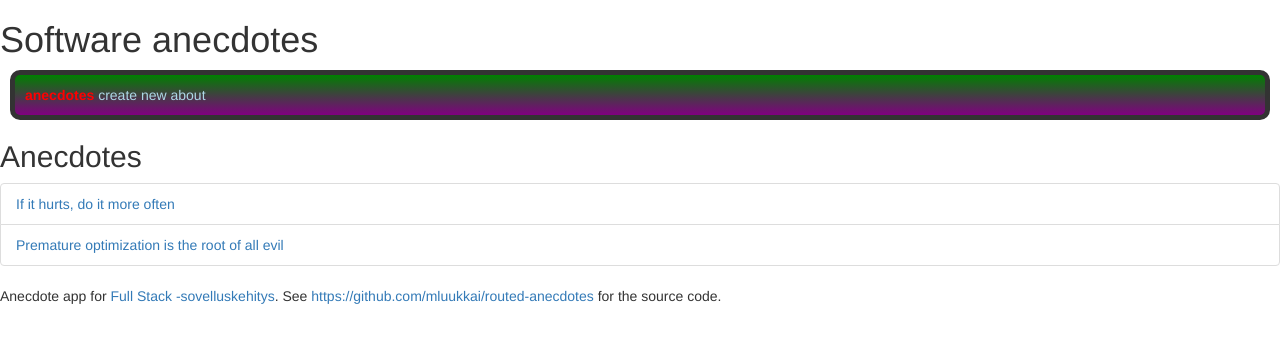
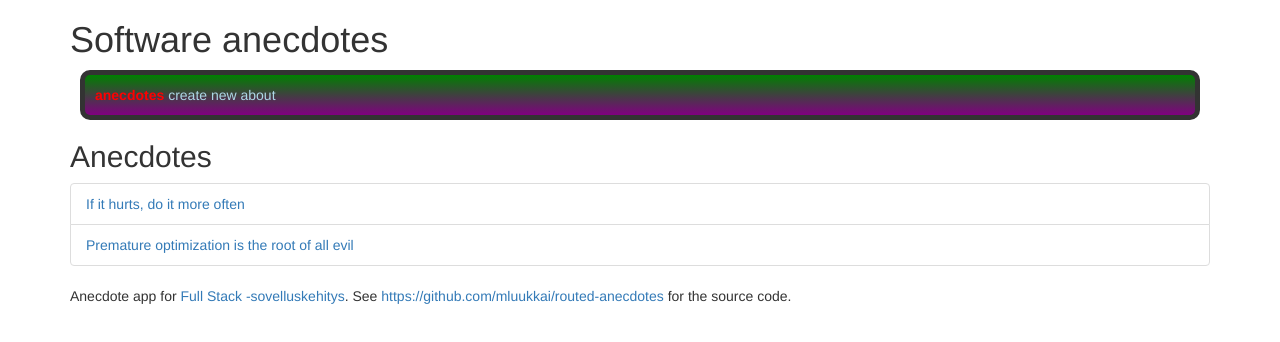
Before and after one commit to mattifso/osa6, a React (Create React App) app in the folder routed-anecdotes/: page / in a window 1280 px wide. Shown: the top 342 px of the page. Built offline with nearby package versions, Linux system fonts and the light colour scheme.

Commit message:
Add submission for assignment 6.22, add picture of Douglas Crockford looking at your merge request.

```diff
--- a/routed-anecdotes/src/App.js
+++ b/routed-anecdotes/src/App.js
@@ -1,6 +1,6 @@
 import React from 'react'
 import { BrowserRouter as Router, Route, Link, Redirect, NavLink } from 'react-router-dom'
-import { ListGroup, ListGroupItem } from 'react-bootstrap'
+import { ListGroup, ListGroupItem, Grid, Col, Image } from 'react-bootstrap'
 
 const Menu = ({ anecdotes, addNew, anecdoteById, notify }) => {
   const menuStyle = {
@@ -57,12 +57,19 @@ const About = () => (
     <h2>About anecdote app</h2>
     <p>According to Wikipedia:</p>
 
-    <em>An anecdote is a brief, revealing account of an individual person or an incident.
-        Occasionally humorous, anecdotes differ from jokes because their primary purpose is not simply to provoke laughter but to reveal a truth more general than the brief tale itself,
-        such as to characterize a person by delineating a specific quirk or trait, to communicate an abstract idea about a person, place, or thing through the concrete details of a short narrative.
-      An anecdote is "a story with a point."</em>
+    <Grid>
+      <Col sm={8}>
+        <em>An anecdote is a brief, revealing account of an individual person or an incident.
+            Occasionally humorous, anecdotes differ from jokes because their primary purpose is not simply to provoke laughter but to reveal a truth more general than the brief tale itself,
+            such as to characterize a person by delineating a specific quirk or trait, to communicate an abstract idea about a person, place, or thing through the concrete details of a short narrative.
+          An anecdote is "a story with a point."</em>
 
-    <p>Software engineering is full of excellent anecdotes, at this app you can find the best and add more.</p>
+        <p>Software engineering is full of excellent anecdotes, at this app you can find the best and add more.</p>
+      </Col>
+      <Col sm={2}>
+        <Image src="https://static.frontendmasters.com/assets/teachers/crockford/thumb@2x.jpg" />
+      </Col>
+    </Grid>
   </div>
 )
 
@@ -192,7 +199,7 @@ class App extends React.Component {
     }
 
     return (
-      <div>
+      <div className="container">
         <Router>
           <div>
             <h1>Software anecdotes</h1>
```
